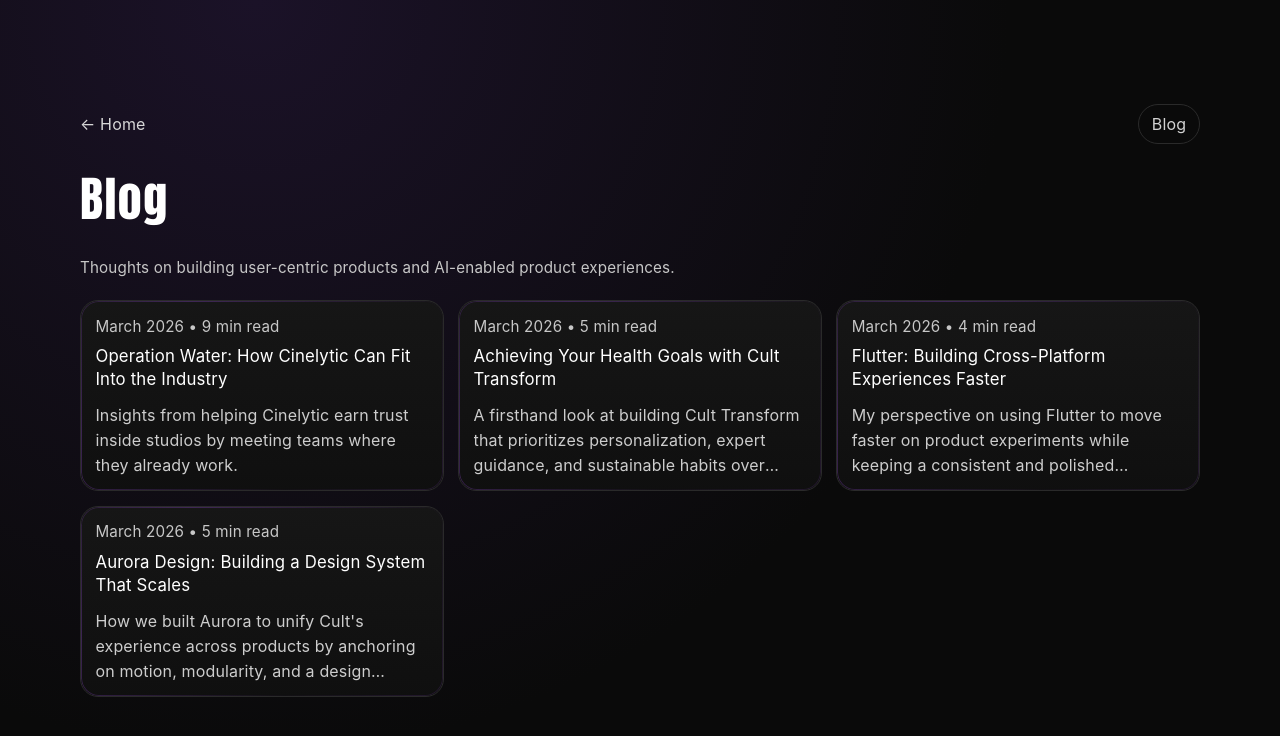
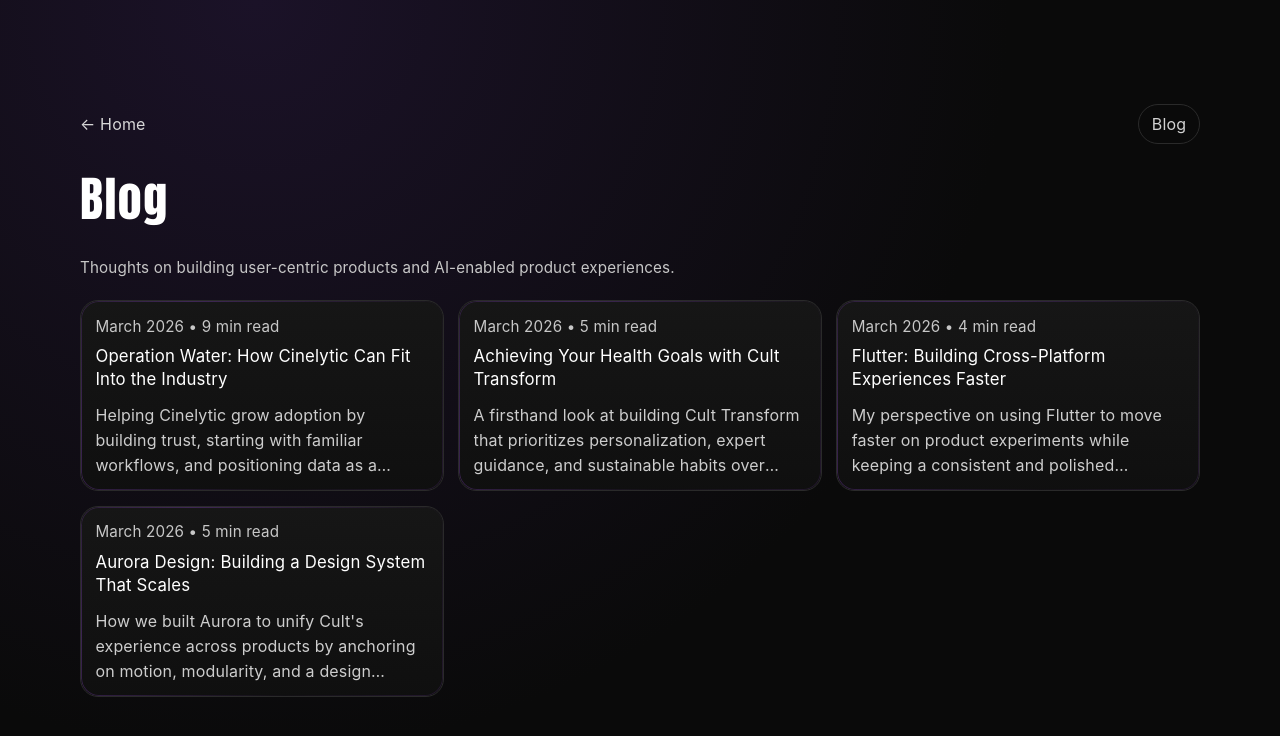
Before and after one commit to ArihantRawat/arihant-portfolio, a Next.js app: page /blog in a window 1280 px wide. Shown: the top 736 px of the page. Built offline with nearby package versions, Linux system fonts and the light colour scheme.

Commit message:
Update Cinelytic blog summary and intro copy

```diff
--- a/src/app/blog/posts.ts
+++ b/src/app/blog/posts.ts
@@ -17,13 +17,14 @@ export const blogPosts: BlogPost[] = [
     slug: "operation-water-cinelytic",
     title: "Operation Water: How Cinelytic Can Fit Into the Industry",
     summary:
-      "Insights from helping Cinelytic earn trust inside studios by meeting teams where they already work.",
+      "Helping Cinelytic grow adoption by building trust, starting with familiar workflows, and positioning data as a partner not a replacement.",
     readTime: "9 min read",
     date: "March 2026",
     content: [
       {
         heading: "Seeing adoption up close",
         paragraphs: [
+          "Helping Cinelytic grow adoption by building trust, starting with familiar workflows, and positioning data as a partner not a replacement became the core theme of this project.",
           "As part of my college consulting project, I had the opportunity to work closely with Cinelytic (https://www.cinelytic.com), a platform that helps entertainment companies make better decisions using data.",
           "This project gave me a chance to look at the industry from a completely different perspective. Instead of just thinking about technology, we had to understand how real people in studios make decisions, what challenges they face, and why certain tools are or are not adopted.",
           "What made it even more interesting was this. The problem was not that the entertainment industry lacks data. The real problem is how that data is used, and more importantly, whether people trust it.",
```
